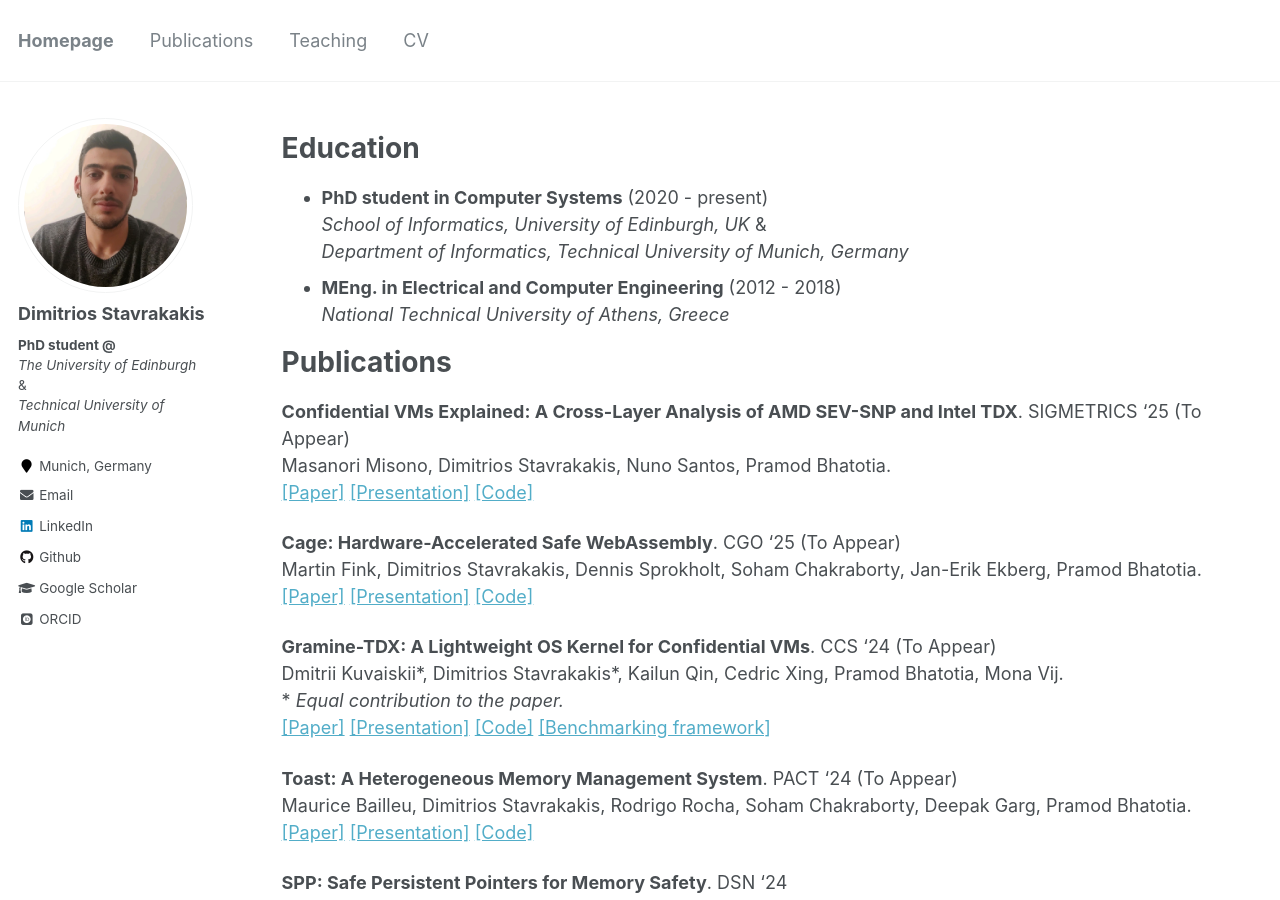
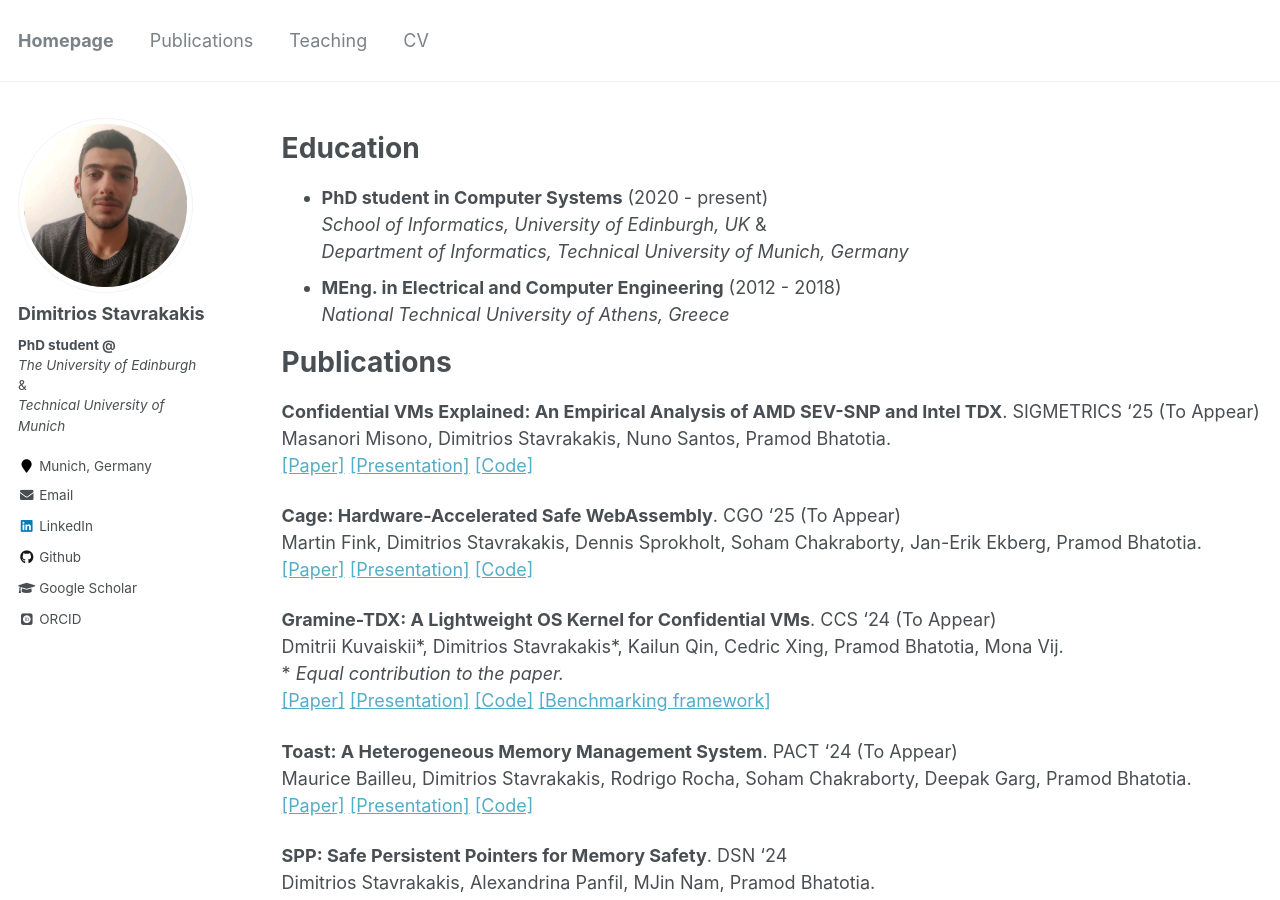
Before and after one commit to dimstav23/dimstav23.github.io, a Jekyll site: the page built from _pages/cv.md, in a window 1280 px wide and 900 px high. Built offline with Jekyll 4.4.1, drawn with Linux system fonts in a browser that asks for light colours; some web fonts are replaced.

Commit message:
update cv and pubs
Signed-off-by: dimstav23 <dimstav23@gmail.com>

```diff
--- a/_pages/cv.md
+++ b/_pages/cv.md
@@ -19,7 +19,7 @@ Education
 
 Publications
 ======
-__Confidential VMs Explained: A Cross-Layer Analysis of AMD SEV-SNP and Intel TDX__. SIGMETRICS '25 (To Appear) \
+__Confidential VMs Explained: An Empirical Analysis of AMD SEV-SNP and Intel TDX__. SIGMETRICS '25 (To Appear) \
 Masanori Misono, Dimitrios Stavrakakis, Nuno Santos, Pramod Bhatotia. \
 [[Paper]](https://dimstav23.github.io/cv) [[Presentation]](https://dimstav23.github.io/cv) [[Code]](https://dimstav23.github.io/cv)
 
```
Also changed, not shown: _pages/publications.md (+1 -1 lines).
